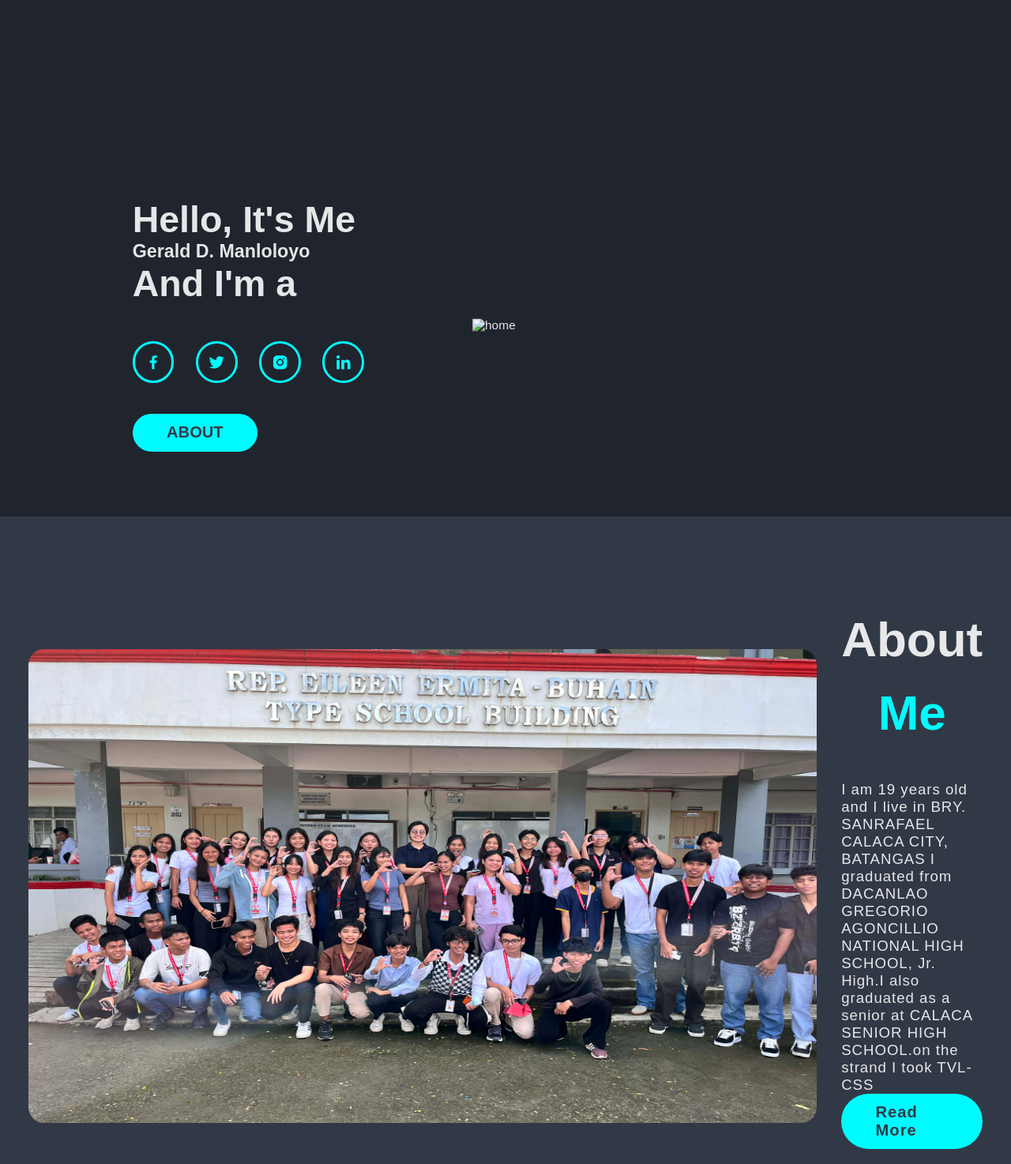
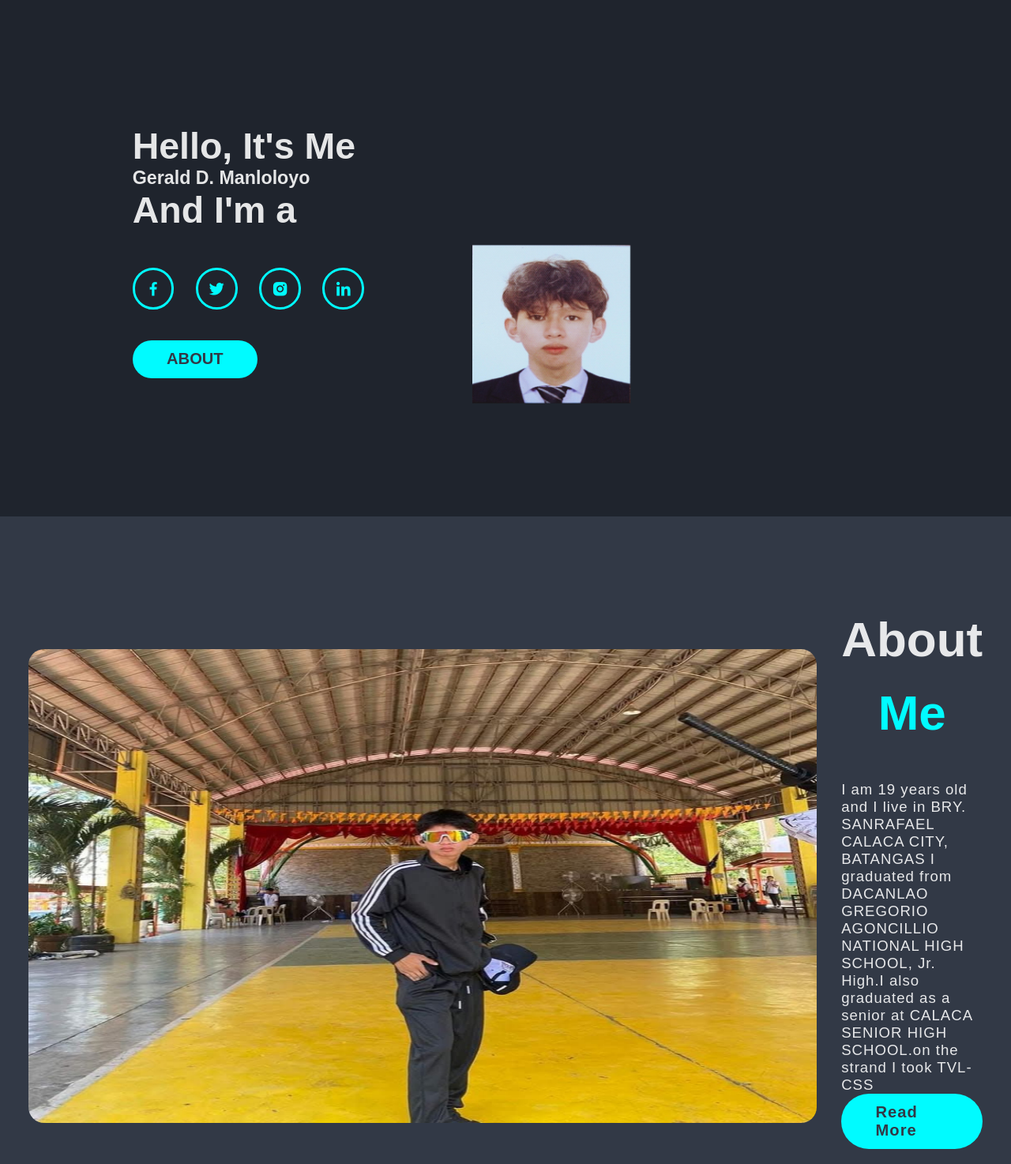
Before and after one commit to geraldmanloloyo13-star/ManloloyoGerald-CC100-Website-1, a plain HTML site: page index.html in a window 1280 px wide. Shown: the part 146-1620 px from the top of the page at 79% size. Drawn offline with nearby package versions, Linux system fonts and the light colour scheme.

Commit message:
manloloyo.html

```diff
--- a/index.html
+++ b/index.html
@@ -45,7 +45,7 @@
     </div>
 
     <div class="home-img">
-      <img src="ggera.jpj" alt="home" width="200" height="200" />
+      <img src="IMG_Gerald(1).jpg" alt="home" width="200" height="200" />
     </div>
   </section>
 
@@ -53,7 +53,7 @@
 
   <section class="about" id="about">
     <div class="about-img">
-      <img src="home.jpeg" alt="home" width="200" height="600" />
+      <img src="ggera.jpg" alt="home" width="200" height="600" />
 </div>
 
     <div class="about-content">
@@ -128,7 +128,7 @@
       </div>
 
       <div class="portfolio-box">
-        <img src="IMG_Gerald(1).jpg" alt="portfolio" >
+        <img src="home.jpeg" alt="portfolio" >
         <div class="portfolio-layer">
           <h4>SECOND HOME</h4>
           <p>
```
